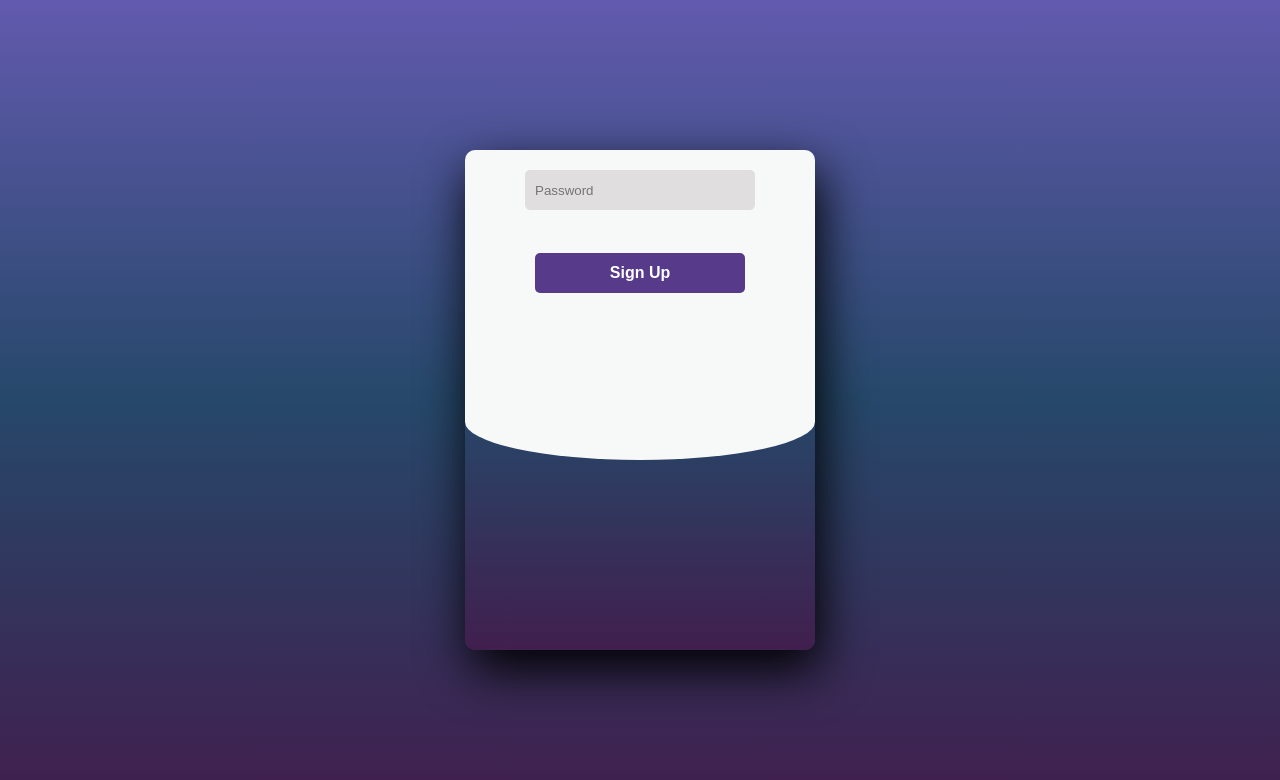
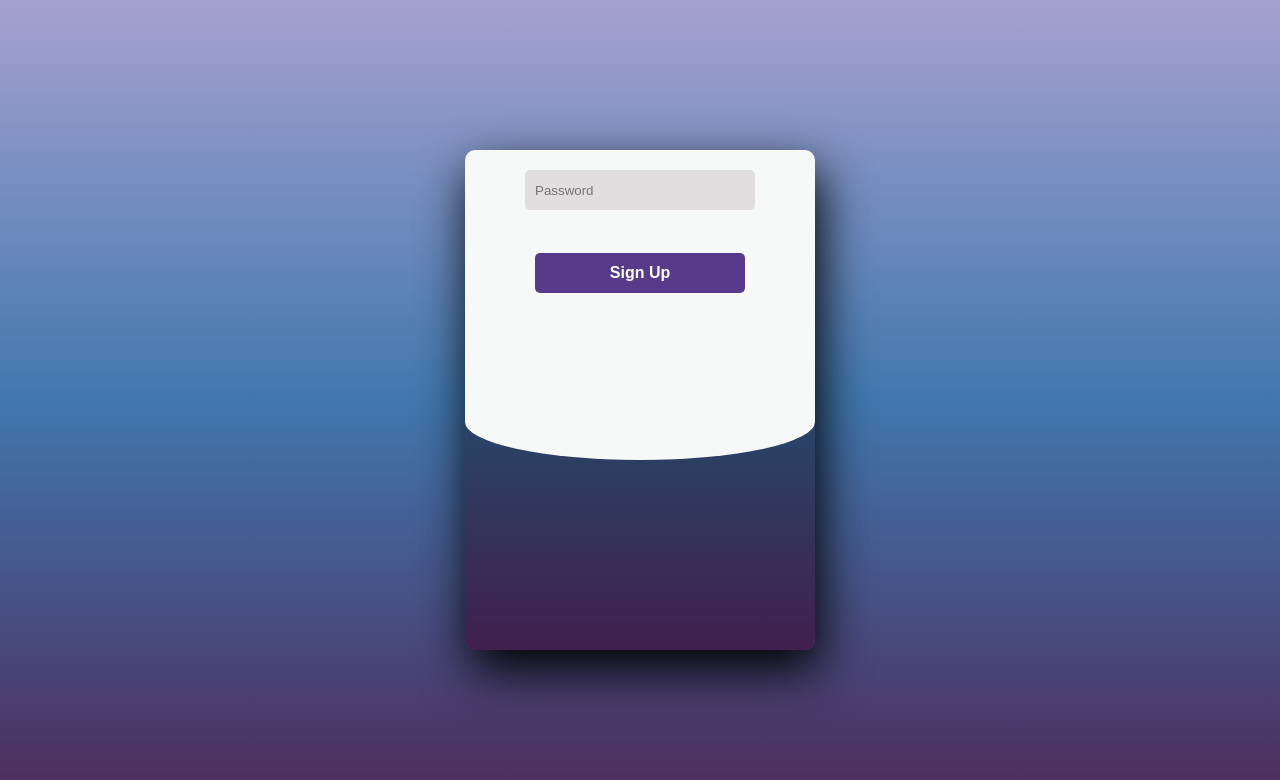
Before and after one commit to Mendi-Apss/forgettableProject, a React (Create React App) app in the folder frontend/: page / in a window 1280 px wide. Shown: the top 780 px of the page. Built offline with nearby package versions, Linux system fonts and the light colour scheme.

Commit message:
change background body

```diff
--- a/frontend/src/stylesheet/index.css
+++ b/frontend/src/stylesheet/index.css
@@ -6,5 +6,5 @@ body{
 	align-items: center;
 	min-height: 100vh;
 	font-family: 'Jost', sans-serif;
-	background: linear-gradient(to bottom, #625aae, #26486a, #411f4e);
+	background: linear-gradient(to bottom, #a6a2d0, #4177ae, #4d2b5b);
 }
```
